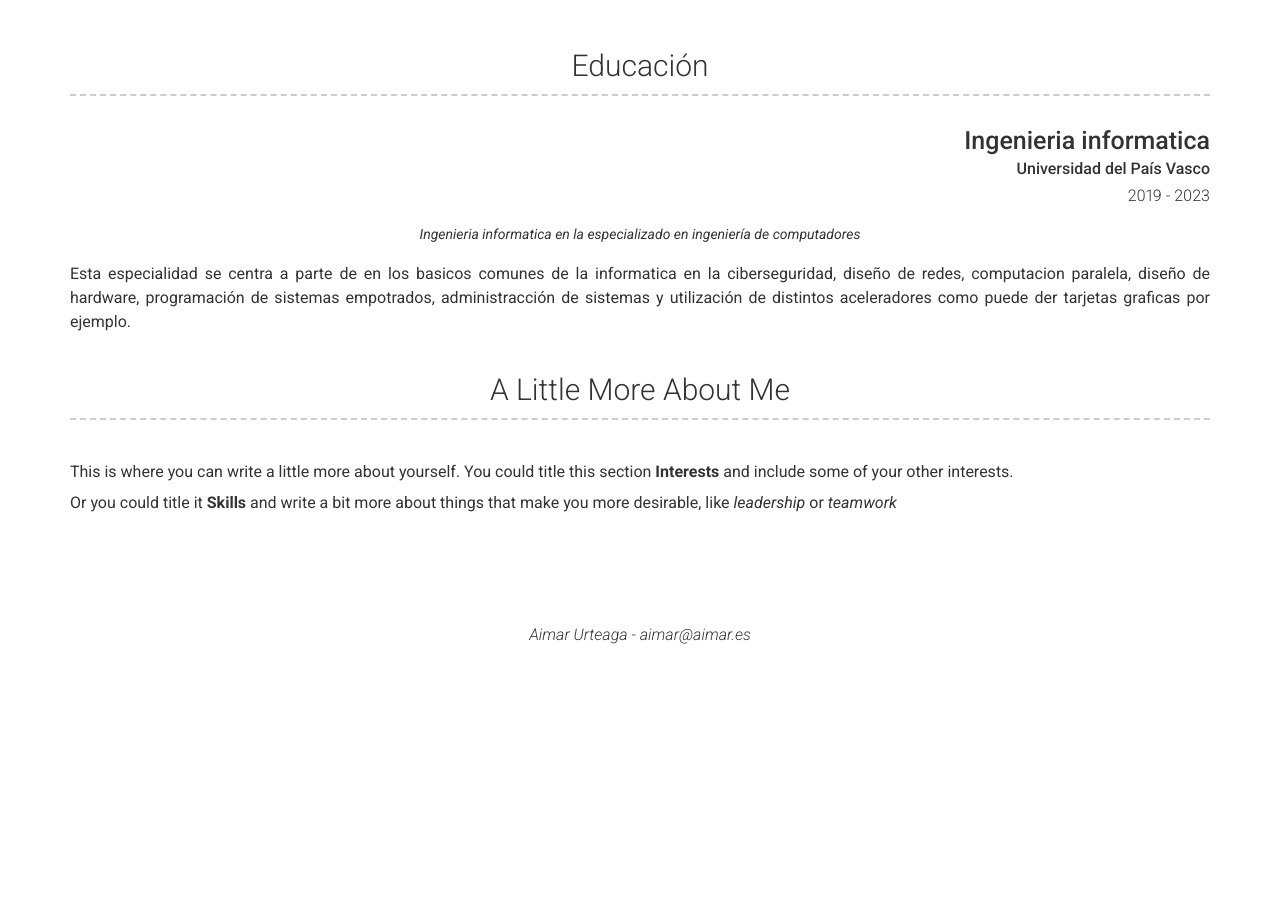
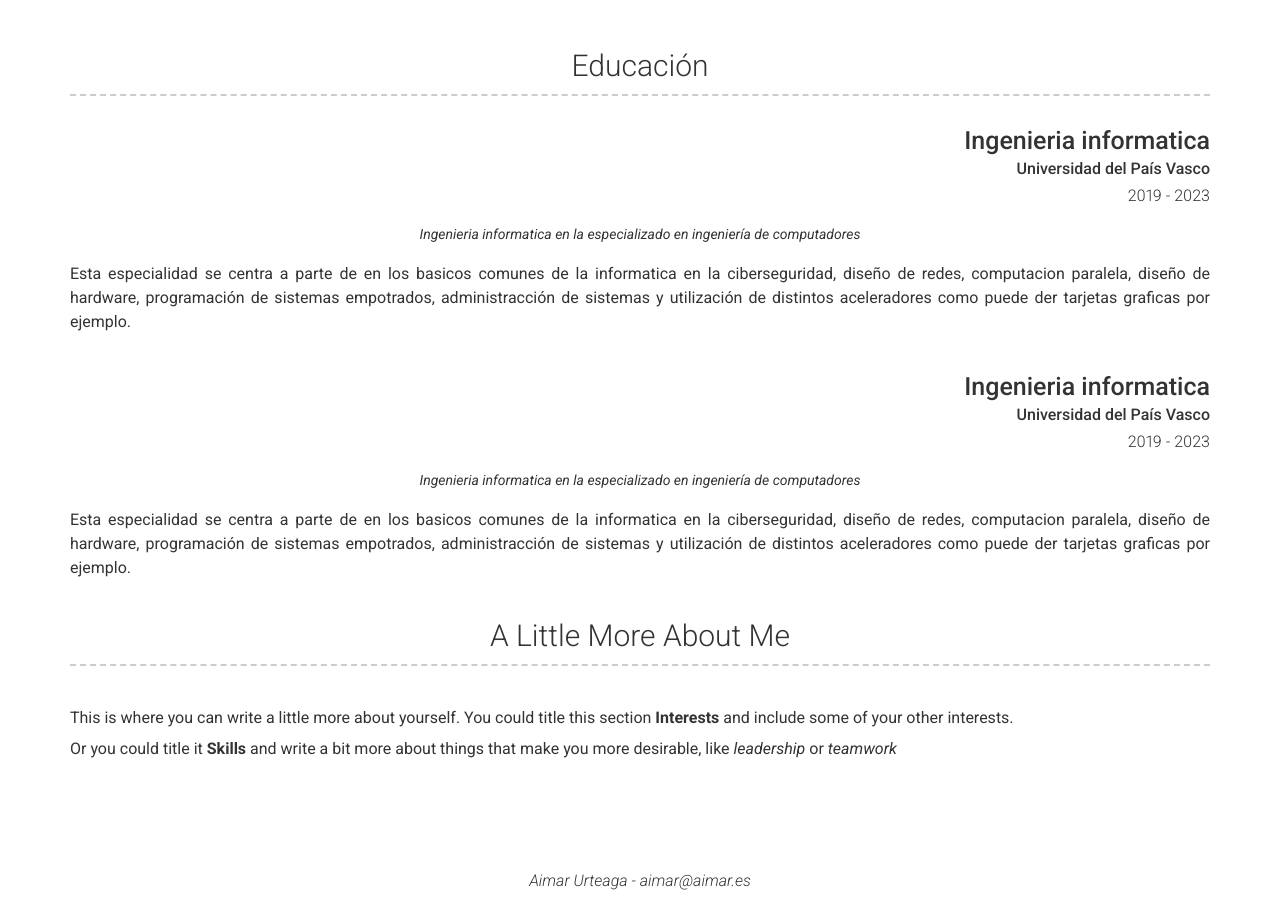
Before and after one commit to AimarUrteaga/curr-culum-vitae, a Jekyll site: the page built from index.md, in a window 1280 px wide and 900 px high, scrolled down 928 px. Built offline with Jekyll 4.4.1, drawn with Linux system fonts in a browser that asks for light colours; nearby versions of some CDN libraries; before the commit the page ends 1582 px from its top, so only the background shows below that.

Commit message:
first commit

```diff
--- a/_config.yml
+++ b/_config.yml
@@ -109,6 +109,15 @@ content:
           Ingenieria informatica en la especializado en ingeniería de computadores
         description: | # this will include new lines to allow paragraphs
           Esta especialidad se centra a parte de en los basicos comunes de la informatica en la ciberseguridad, diseño de redes, computacion paralela, diseño de hardware, programación de sistemas empotrados, administracción de sistemas y utilización de distintos aceleradores como puede der tarjetas graficas por ejemplo.
+      - layout: top-right
+        title: Ingenieria informatica
+        sub_title: Universidad del País Vasco
+        caption: 2019 - 2023
+        quote: >
+          Ingenieria informatica en la especializado en ingeniería de computadores
+        description: | # this will include new lines to allow paragraphs
+          Esta especialidad se centra a parte de en los basicos comunes de la informatica en la ciberseguridad, diseño de redes, computacion paralela, diseño de hardware, programación de sistemas empotrados, administracción de sistemas y utilización de distintos aceleradores como puede der tarjetas graficas por ejemplo.
+
   - title: A Little More About Me
     layout: text
     content: | # this will include new lines to allow paragraphs
```
